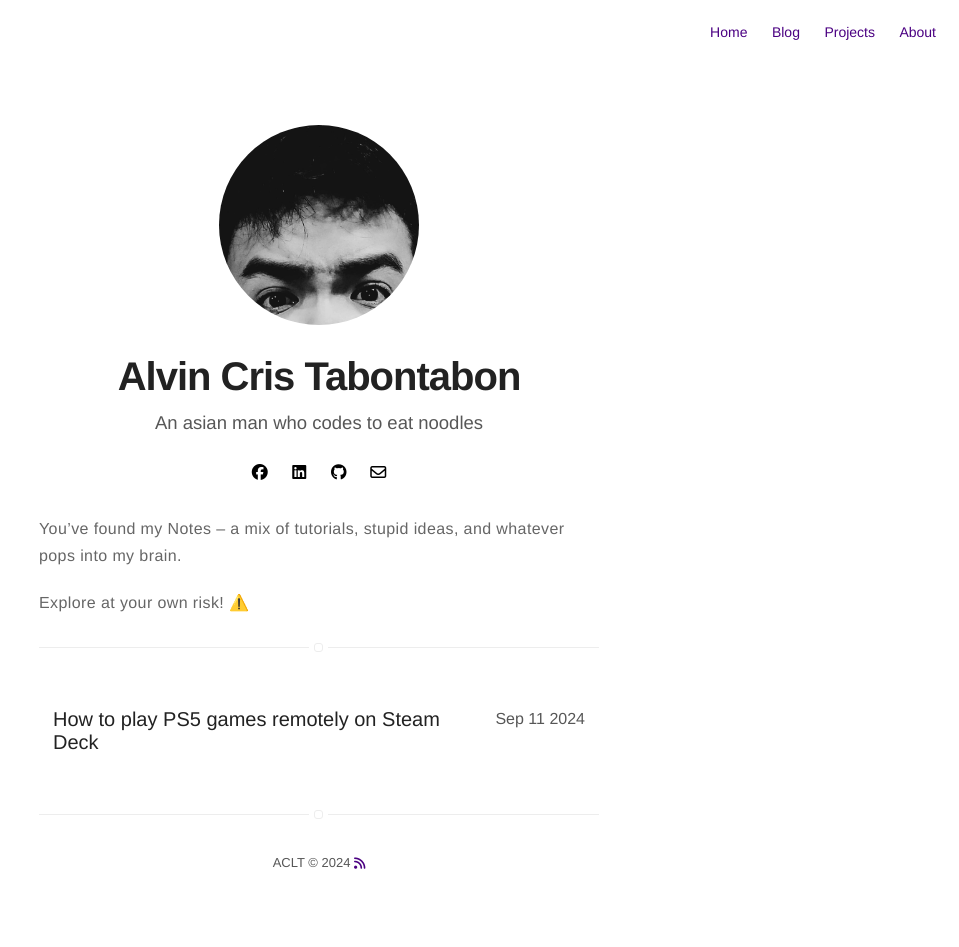
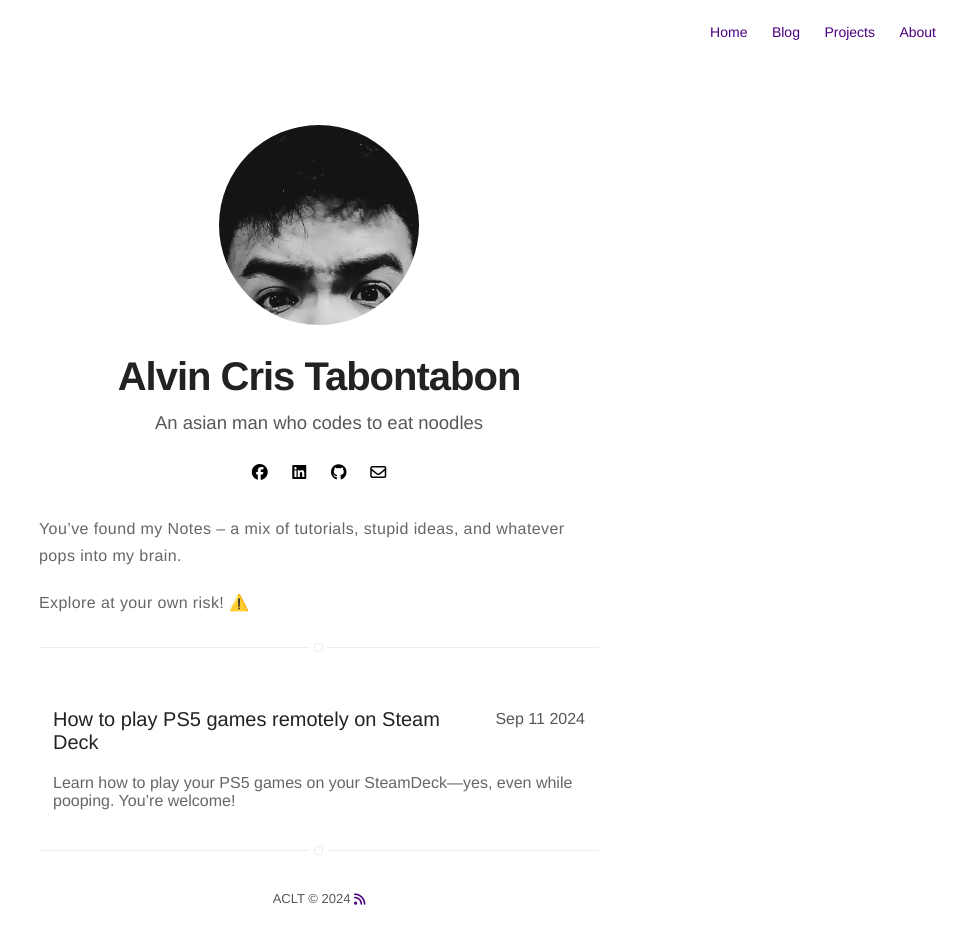
Before and after one commit to acltabontabon/acltabontabon.github.io, a Jekyll site: the page built from notes.html, in a window 1280 px wide. Shown: the whole page, without its empty margins (321-1280 px from the left). Built offline with Jekyll 4.4.1, drawn with Linux system fonts in a browser that asks for light colours; nearby versions of some CDN libraries; before the commit the page ends 911 px from its top, so only the background shows below that.

Commit message:
Fix note description: How to play PS5 games remotely on SteamDeck (#29)

```diff
--- a/_posts/2024-09-11-ps5-on-steamdeck.markdown
+++ b/_posts/2024-09-11-ps5-on-steamdeck.markdown
@@ -8,7 +8,7 @@
 - ps5
 - steam-deck
 headerImage: false
-description:
+description: "Learn how to play your PS5 games on your SteamDeck—yes, even while pooping. You’re welcome!"
 category: note
 notes: true
 author: actabontabon
```
